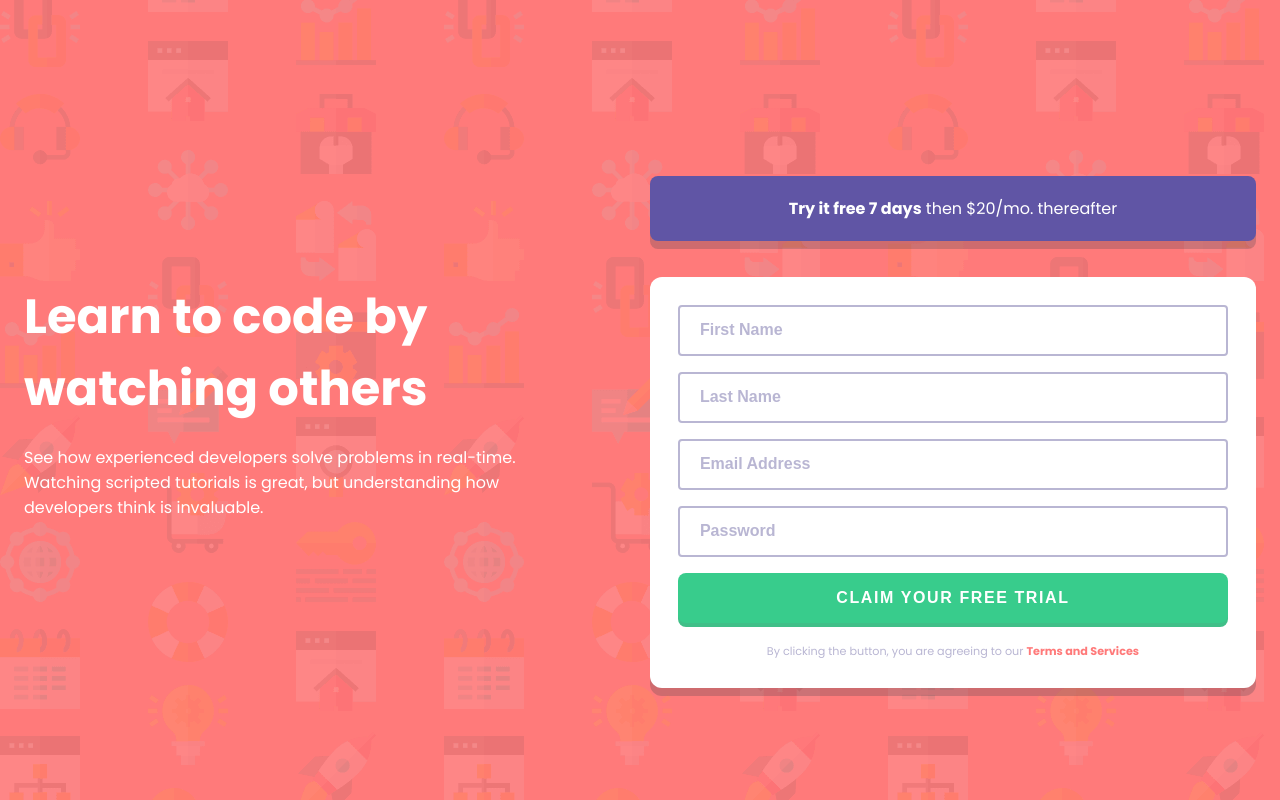
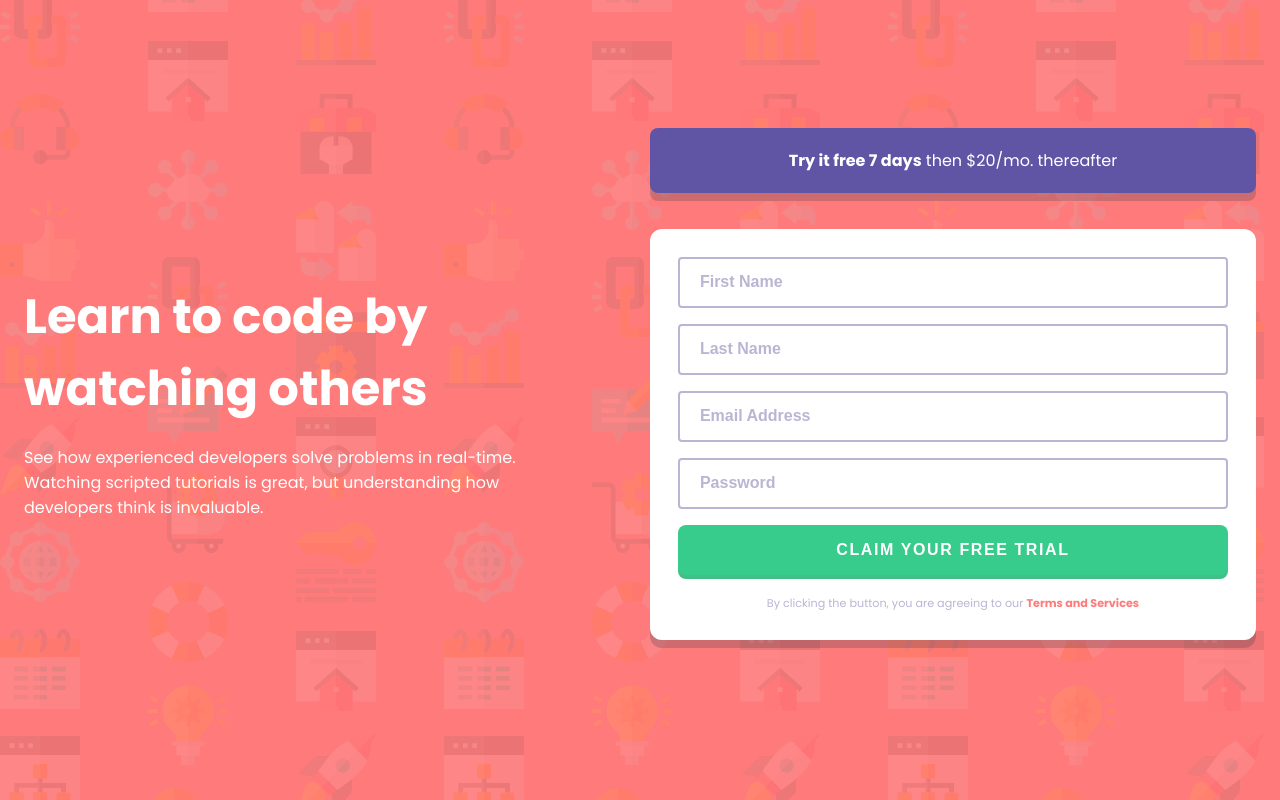
Before and after one commit to dhafindzahin/frontendmentor-intro-component-with-signup-form-master, a plain HTML site: page index.html in a window 1280 px wide. Drawn offline with Linux system fonts and the light colour scheme.

Commit message:
fix: change main margin top on desktop screen

```diff
--- a/style.css
+++ b/style.css
@@ -178,6 +178,10 @@
 		width: 50vw;
 	}
 
+	.promotion {
+		margin-top: -32px;
+	}
+
 	.form-container {
 		margin-bottom: 0;
 	}
```
